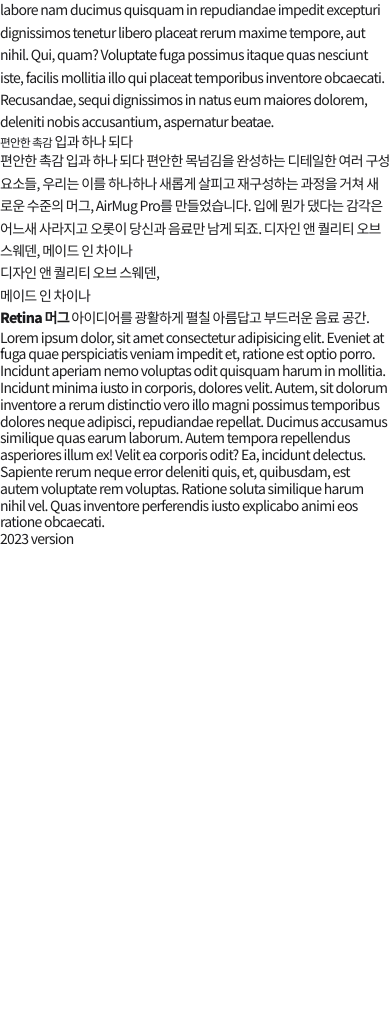
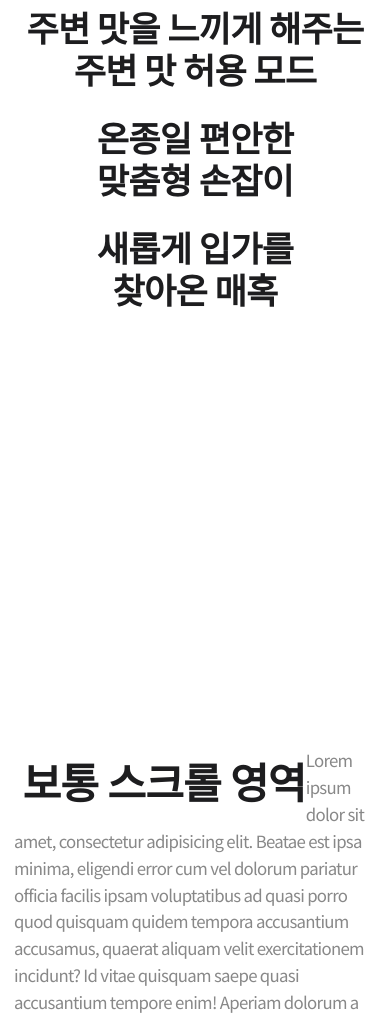
Before and after one commit to Choisiz/UIStudy, a plain HTML site: page blank.html in a window 390 px wide. Shown: the part 705-1726 px from the top of the page. Before the commit the page ends 1253 px from the top, so only its background shows below. Drawn offline with Linux system fonts and the light colour scheme.

Commit message:
골격css 모바일

```diff
--- a/blank.html
+++ b/blank.html
@@ -48,7 +48,7 @@
         </div>
       </section>
       <section class="scroll-section" id="scroll-section-1">
-        <p>
+        <p class="description">
           <strong>보통 스크롤 영역</strong>
           Lorem ipsum dolor sit amet, consectetur adipisicing elit. Beatae est
           ipsa minima, eligendi error cum vel dolorum pariatur officia facilis
@@ -76,8 +76,10 @@
       </section>
       <section class="scroll-section" id="scroll-section-2">
         <div class="stick-elem main-message">
-          <small>편안한 촉감</small>
-          입과 하나 되다
+          <p>
+            <small>편안한 촉감</small>
+            입과 하나 되다
+          </p>
         </div>
         <div class="stick-elem desc-message">
           <p>
@@ -96,7 +98,7 @@
       </section>
       <section class="scroll-section" id="scroll-section-3">
         <p class="mid-message">
-          <strong>Retina 머그</strong>
+          <strong>Retina 머그</strong><br />
           아이디어를 광활하게 펼칠 아름답고 부드러운 음료 공간.
         </p>
         <div class="canvas-caption">
--- a/css/main0.css
+++ b/css/main0.css
@@ -23,11 +23,12 @@ a {
 
 .global-nav {
   height: 44px;
-  background-color: violet;
+  padding: 0 1rem;
 }
 
 .local-nav {
   height: 52px;
+  padding: 0 1rem;
   border-bottom: 1px solid #ddd;
 }
 
@@ -37,7 +38,7 @@ a {
   align-items: center;
   max-width: 1000px;
   height: 100%;
-  margin: auto;
+  margin: 0 auto;
 }
 
 .global-nav-links {
@@ -55,3 +56,87 @@ a {
 .local-nav-links a:not(.product-name) {
   margin-left: 2em;
 }
+
+.scroll-section {
+  padding-top: 50vh;
+}
+
+#scroll-section-0 h1 {
+  font-size: 4rem;
+  text-align: center;
+}
+
+.main-message {
+  display: flex;
+  align-items: center;
+  justify-content: center;
+  height: 3em;
+  margin: 5px 0;
+  font-size: 2.5rem;
+}
+
+.main-message p {
+  font-weight: bold;
+  text-align: center;
+  line-height: 1.2;
+}
+
+.main-message small {
+  display: block;
+  margin-bottom: 0.5em;
+  font-size: 1.2rem;
+}
+
+.description {
+  padding: 0 1rem;
+  font-size: 1.2rem;
+  color: #888;
+}
+
+.description strong {
+  float: left;
+  margin-left: 0.2em;
+  font-size: 3rem;
+  color: rgb(29, 29, 31);
+}
+
+#scroll-section-2 .main-message {
+  font-size: 3.5rem;
+}
+
+.desc-message {
+  width: 50%;
+  font-weight: bold;
+}
+
+.pin {
+  width: 1px;
+  height: 100px;
+  background: rgb(29, 29, 31);
+}
+
+.mid-message {
+  padding: 0 1rem;
+  font-size: 2rem;
+  color: #888;
+}
+
+.mid-message strong {
+  font-weight: bold;
+  color: rgb(29, 29, 31);
+}
+
+.canvas-caption {
+  padding: 0 1rem;
+  font-size: 1.2rem;
+  columns: #888888;
+}
+
+.footer {
+  display: flex;
+  align-items: center;
+  justify-content: center;
+  height: 7rem;
+  color: white;
+  background: darkorange;
+}
```
